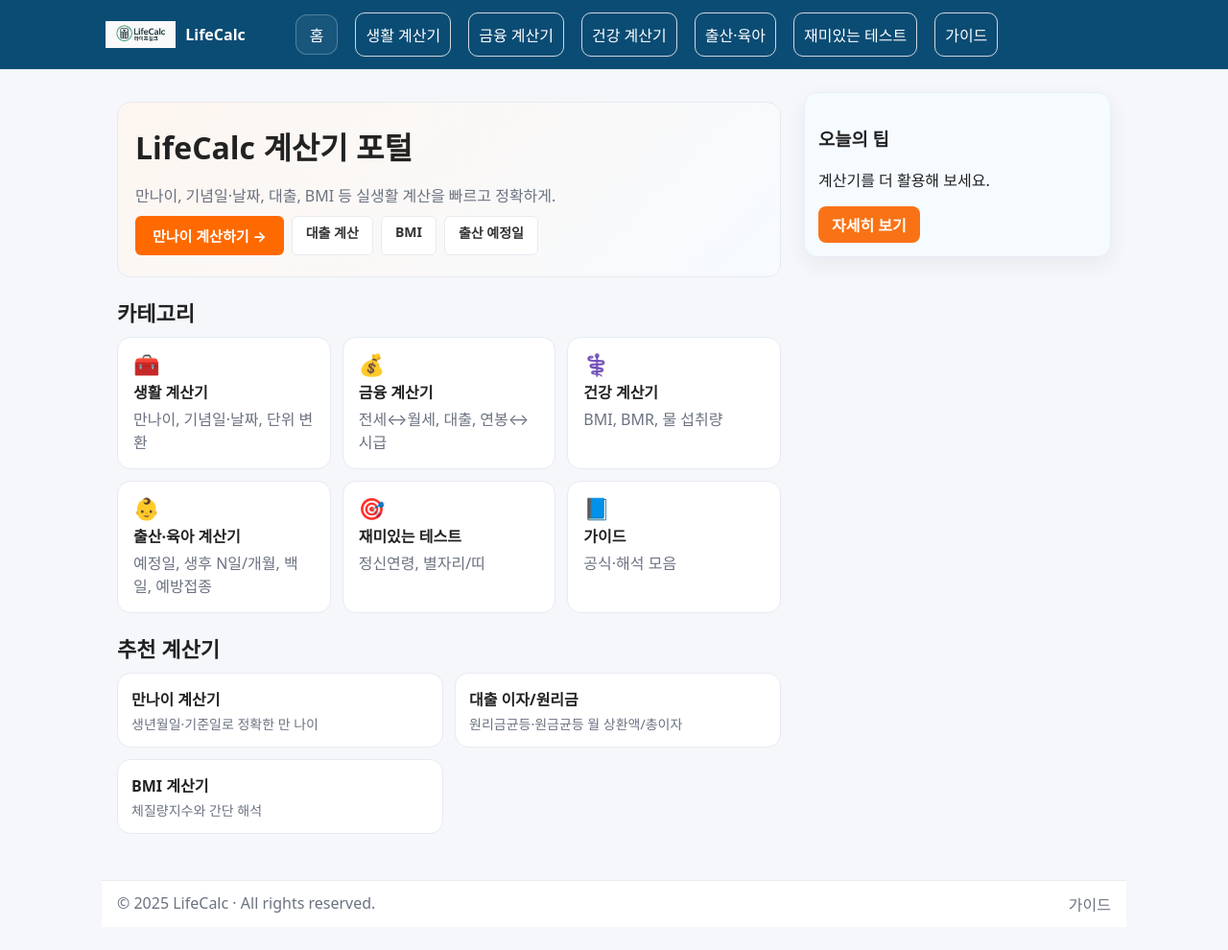
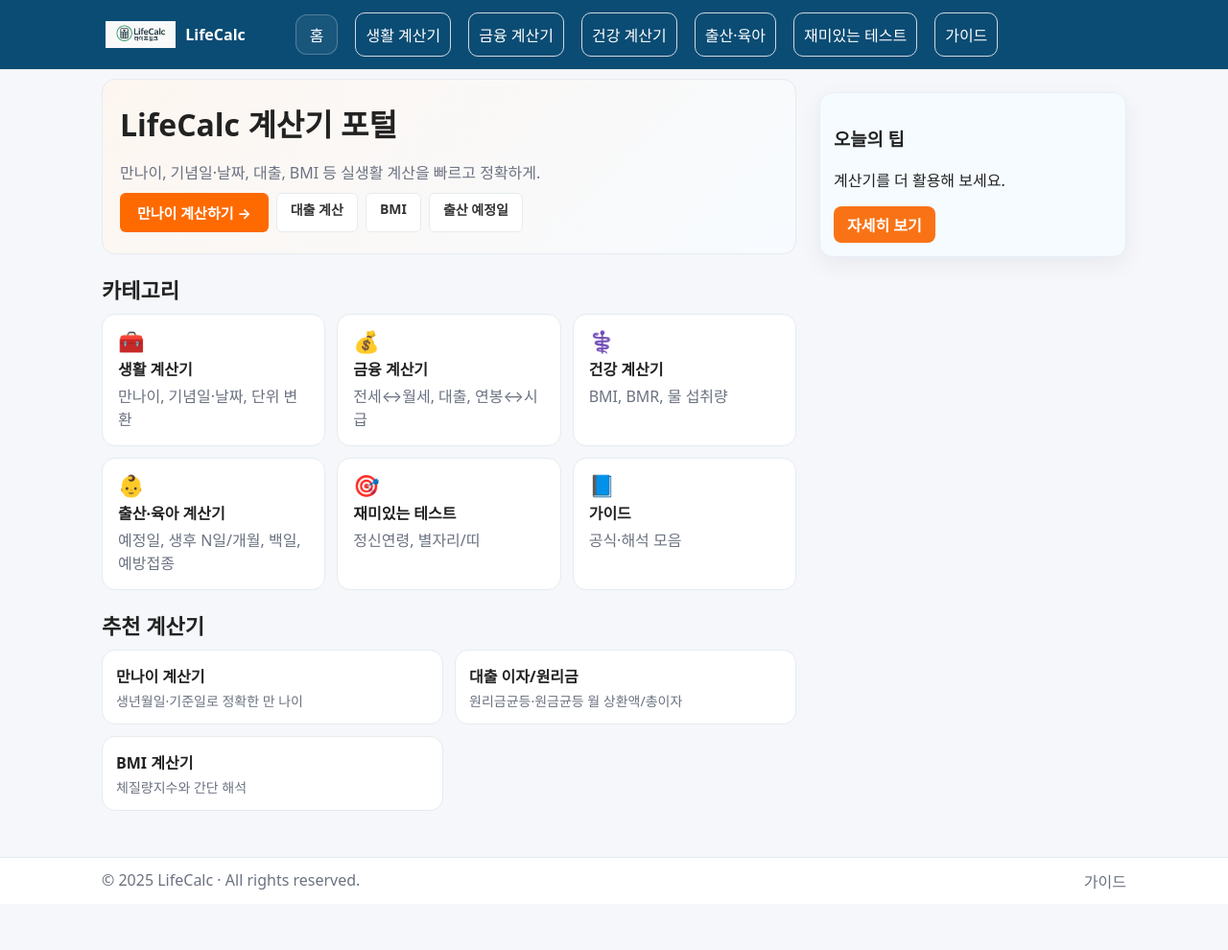
Before and after one commit to khai-lang/LifeCalc, a Jekyll site: the page built from index.md, in a window 1280 px wide and 990 px high. Shown: the whole window at 96% size. Built offline with Jekyll 4.4.1, drawn with Linux system fonts in a browser that asks for light colours.

Commit message:
Update default.html

```diff
--- a/_layouts/default.html
+++ b/_layouts/default.html
@@ -395,7 +395,7 @@
   </header>
 
   <!-- 본문 -->
-  <main>
+
   <main class="wrap wrap--with-rail">
 
   <!-- 왼쪽: 본문 -->
```
